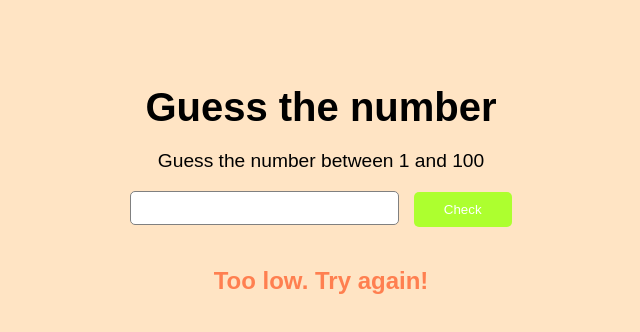
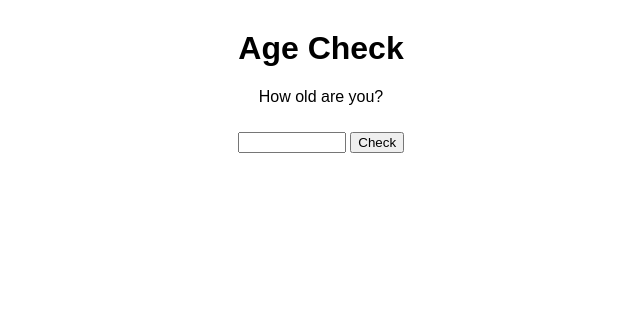
Before and after one commit to AdsonTanajura/HTML-CSS-JavaScript-, a plain HTML site: page index.html in a window 1280 px wide. Both pictures are taken after a click on the button "Check". Shown: the whole page, without its empty margins (319-959 px from the left). Drawn offline with Linux system fonts and the light colour scheme.

Commit message:
Verificador de Idade

```diff
--- a/index.html
+++ b/index.html
@@ -7,11 +7,10 @@
     <link rel="stylesheet" href="style.css">
 </head>
 <body>
-    <h1>Guess the number</h1>
-    <p>Guess the number between 1 and 100</p>
-    <input type="number" name="guess" id="guess">
-    <button onclick="checkGuess()">Check</button>
-    <p id="message"></p>
+    <h1>Age Check</h1>
+    <p>How old are you?</p>
+    <input type="number" name="age" id="age-input">
+    <button id="check-button">Check</button>
 
     <script src="main.js"></script>
 </body>
--- a/main.js
+++ b/main.js
@@ -1,21 +1,9 @@
-const randomNumber = Math.floor(Math.random() * 100);
-let tries = 0;
+const checkButton = document.getElementById('check-button');
+const ageInput = document.getElementById('age-input');
 
-
-const checkGuess = () => {
-    const guess = document.getElementById('guess').value;
-    const message = document.getElementById('message');
-    tries = tries + 1;
-
-
-    if (guess == randomNumber) {
-        message.innerHTML = 'Congratulations, you guessed the number in ' + tries + '!';
-    }
-    else if (guess < randomNumber) {
-        message.innerHTML = 'Too low. Try again!';
-    }
-    else {
-        message.innerHTML = 'Too high. Try again!';
-    };
-
-};
+checkButton.addEventListener('click', () => {
+   const age = ageInput.value;
+   console.log(age);
+   const message = (age >= 18) ? 'You are and adult' : 'You are not adult';
+   alert(message);
+})
--- a/style.css
+++ b/style.css
@@ -1,37 +1,19 @@
 body {
-    background-color: bisque;
-    color: black;
+    text-align: center;
     font-family: Arial, Helvetica, sans-serif;
-    text-align: center;
-    padding: 50px;
 }
 h1 {
-    font-size: 2.5em;
-    margin-bottom: 20px;
+    margin-top: 30px;
 }
 p {
-    font-size: 1.2em;
-}
-input[type="number"] {
-    font-size: 1.2em;
-    padding: 5px 10px;
-    border-radius: 5px;
-    border: 1px solid gray;
-}
-button {
-    background-color: greenyellow;
-    color: white;
-    border: none;
-    padding: 10px 30px;
-    border-radius: 5px;
-    cursor: pointer;
-    margin-left: 10px;
+    margin-top: 20px;
 }
 
-#message {
-    font-size: 1.5em;
-    color: coral;
-    font-weight: bold;
-    margin-top: 20px;
-    padding: 20px;
+#age-input {
+    width: 100px;
+    margin-top: 10px;
 }
+
+#check-button {
+    margin-top: 10px;
+}
```
